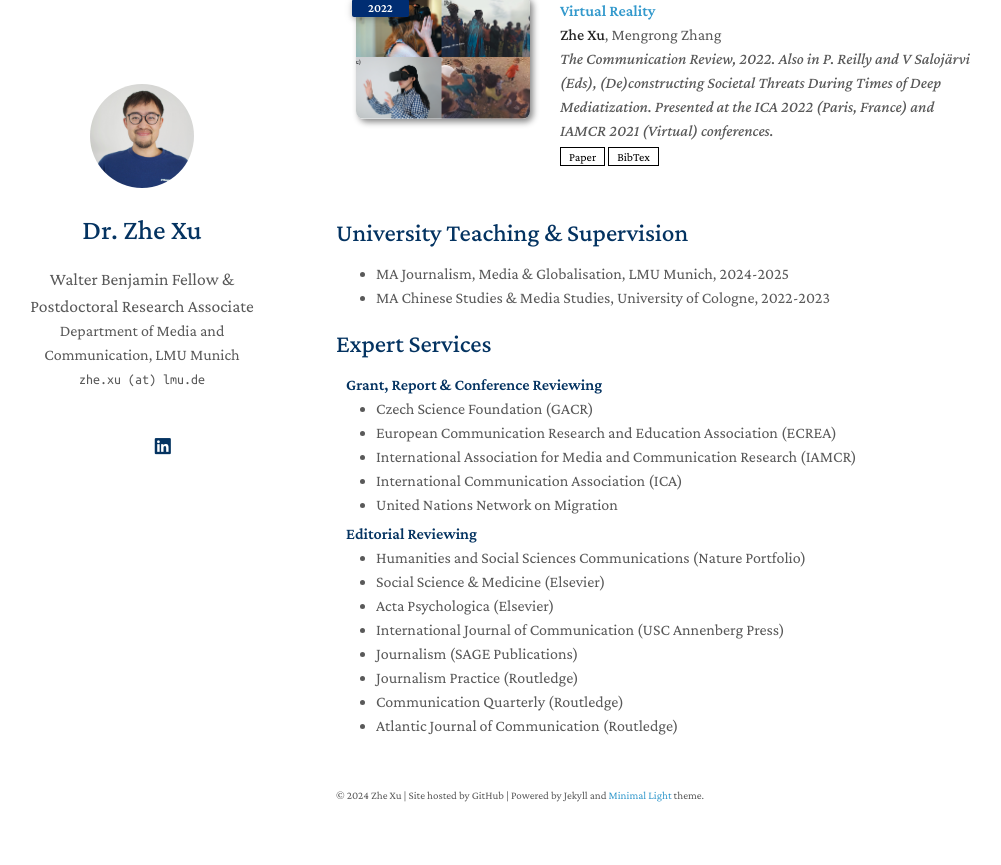
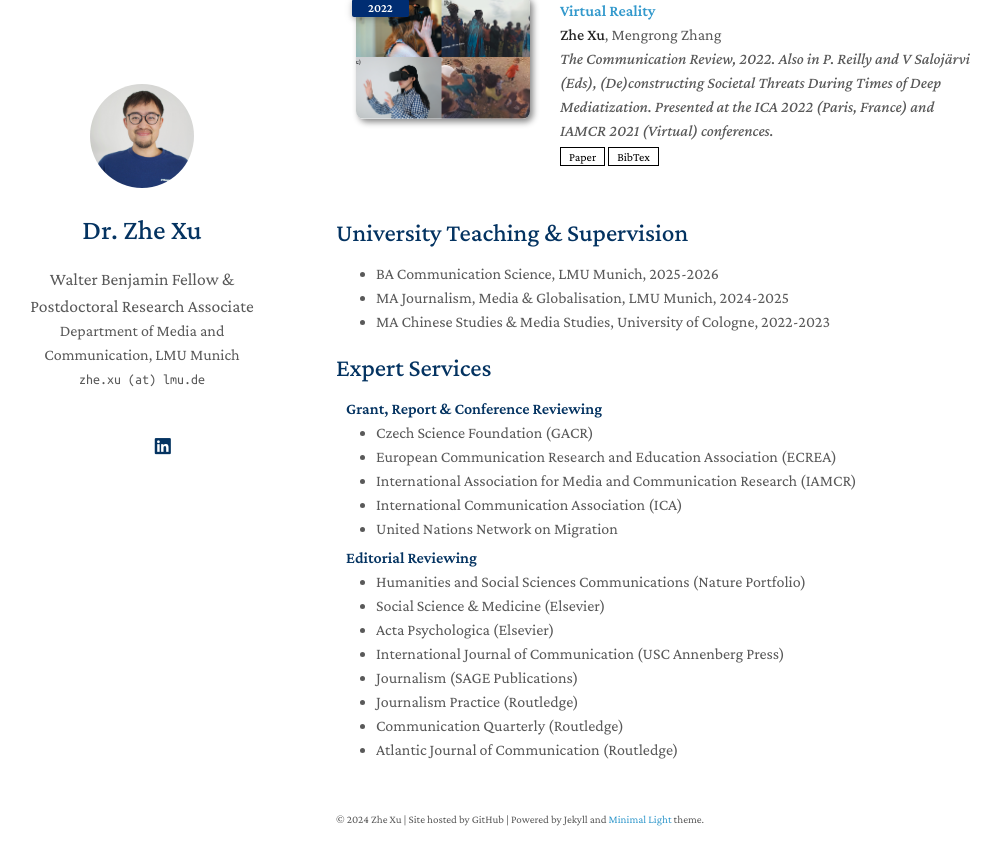
Before and after one commit to zhexuphd/home, a Jekyll site: the page built from index.md, in a window 1280 px wide and 900 px high, scrolled down 914 px. Shown: the top 865 px of the window, without its empty margins (134-1135 px from the left). Built offline with Jekyll 4.4.1, drawn with Linux system fonts in a browser that asks for light colours; a style sheet for code colours, icons or effects is not loaded; our own code applies the rules of GitHub Pages for plain Markdown files.

Commit message:
Update index.md

```diff
--- a/index.md
+++ b/index.md
@@ -15,6 +15,7 @@ Please feel free to contact me via email or through my [university profile](http
 
 ## University Teaching & Supervision
 
+- BA Communication Science, LMU Munich, 2025-2026
 - MA Journalism, Media & Globalisation, LMU Munich, 2024-2025
 - MA Chinese Studies & Media Studies, University of Cologne, 2022-2023
 
```
